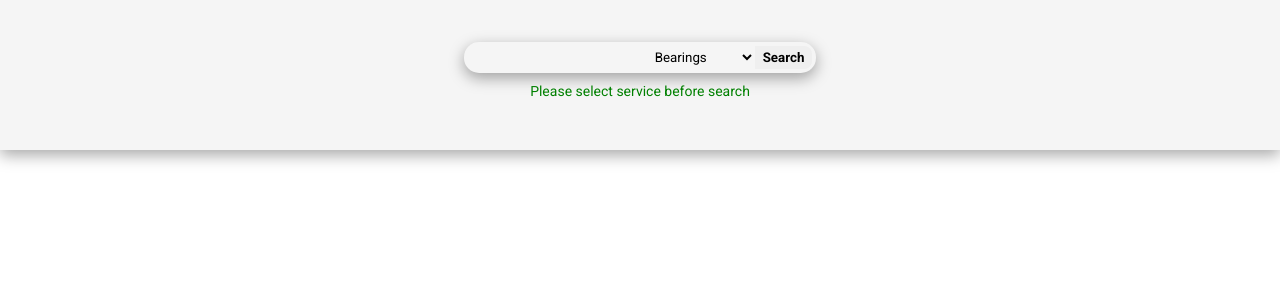
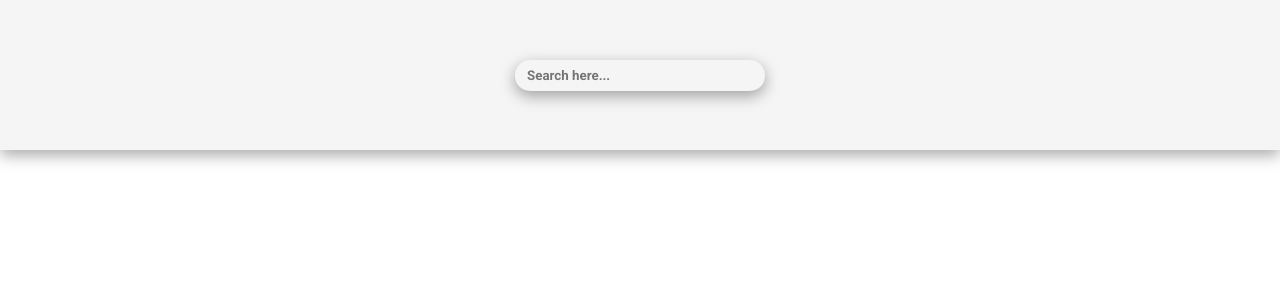
Before and after one commit to backerdev/mech, a React (Vite) app: page / in a window 1280 px wide. Shown: the top 300 px of the page. Built offline with nearby package versions, Linux system fonts and the light colour scheme.

Commit message:
Requested change

```diff
--- a/src/App.jsx
+++ b/src/App.jsx
@@ -1,27 +1,54 @@
-import { useState } from "react";
+import { useState, useEffect } from "react";
 
 import "./App.css";
 import bearingLists from "./datas/bearings.json";
 import tmcGoods from "./datas/tmc_goods.json";
 import tmcSvs from "./datas/tmc_service.json";
 function App() {
-  const bearings = bearingLists;
-  const [resultItem, setResultItem] = useState([]);
-  const [selectedServive, setSelectedService] = useState("bearing");
+  // const bearings = bearingLists;
+  const [bearings, setBearings] = useState([]);
+  const [services, setServices] = useState([]);
+  const [goods, setGoods] = useState([]);
+  // const [resultItems, setResultItems] = useState([]);
+  // const [selectedServive, setSelectedService] = useState("bearing");
   const [search, setSearch] = useState("");
 
-  function handleSearch(e) {
-    let Service = [];
-    e.preventDefault();
+  useEffect(() => {
     if (!search) return;
-    if (selectedServive === "tmc_svc") {
-      Service = tmcSvs;
-    } else if (selectedServive === "tmc_gds") {
-      Service = tmcGoods;
-    } else {
-      Service = bearings;
-    }
-    const result = Service.filter((item) => {
+    function handleSearch() {
+      // let Service = bearings || tmcSvs || tmcGoods;
+
+      // e.preventDefault();
+      // if (!search) return;
+      // if (selectedServive === "tmc_svc") {
+      //   Service = tmcSvs;
+      // } else if (selectedServive === "tmc_gds") {
+      //   Service = tmcGoods;
+      // } else {
+      //   Service = bearings;
+      // }
+      const bearingResult = bearingLists.filter(
+        (item) =>
+          item?.item === Number(search) ||
+          item?.long_desc?.toUpperCase()?.search(search.toUpperCase()) !== -1 ||
+          item?.desc
+            .toUpperCase()
+            .replace("-", " ")
+            ?.search(search.toUpperCase()) !== -1 ||
+          item?.material === Number(search)
+      );
+      const tmcSvcResult = tmcSvs.filter((item) => {
+        if (
+          item.item === Number(search) ||
+          item?.desc
+            .toUpperCase()
+            .replace("-", " ")
+            ?.search(search.toUpperCase()) !== -1
+        )
+          return item;
+      });
+
+      const tmcGdsResult = tmcGoods.filter((item) => {
         if (
           item?.item === Number(search) ||
           item?.long_desc?.toUpperCase()?.search(search.toUpperCase()) !== -1 ||
@@ -30,42 +57,104 @@ function App() {
             .replace("-", " ")
             ?.search(search.toUpperCase()) !== -1 ||
           item?.material === Number(search)
-      ) {
+        )
           return item;
-      }
       });
-    const result2 = Service.filter((item) => {
-      if (
-        item?.item === Number(search) ||
-        item?.desc
-          .toUpperCase()
-          .replace("-", " ")
-          ?.search(search.toUpperCase()) !== -1
-      ) {
-        return item;
-      }
-    });
-    setResultItem(result2 ? result2 : result);
+
+      setBearings(bearingResult);
+      setServices(tmcSvcResult);
+      setGoods(tmcGdsResult);
+      // const result = Service.filter((item) => {
+      //   if (
+      //     item?.item === Number(search) ||
+      //     item?.long_desc?.toUpperCase()?.search(search.toUpperCase()) !== -1 ||
+      //     item?.desc
+      //       .toUpperCase()
+      //       .replace("-", " ")
+      //       ?.search(search.toUpperCase()) !== -1 ||
+      //     item?.material === Number(search)
+      //   ) {
+      //     return item;
+      //   }
+      // });
+      // const result2 = Service.filter((item) => {
+      //   if (
+      //     item?.item === Number(search) ||
+      //     item?.desc
+      //       .toUpperCase()
+      //       .replace("-", " ")
+      //       ?.search(search.toUpperCase()) !== -1
+      //   ) {
+      //     return item;
+      //   }
+      // });
+      // setResultItem(result2 ? result2 : result);
       // const test2 = "Provision";
       // const testt =
       //   "A.1.1 Provision of one (1) full time resident mechanical maintenance supervisor during normal working hours, as specified. ";
       // // console.log(testt.split(" ").filter(Number));
       // console.log(testt.toUpperCase().search(test2.toUpperCase()));
     }
+    return handleSearch();
+  }, [bearings, search]);
+
+  // function handleSearch(e) {
+  //   let Service = [];
+  //   e.preventDefault();
+  //   if (!search) return;
+  //   if (selectedServive === "tmc_svc") {
+  //     Service = tmcSvs;
+  //   } else if (selectedServive === "tmc_gds") {
+  //     Service = tmcGoods;
+  //   } else {
+  //     Service = bearings;
+  //   }
+  //   const result = Service.filter((item) => {
+  //     if (
+  //       item?.item === Number(search) ||
+  //       item?.long_desc?.toUpperCase()?.search(search.toUpperCase()) !== -1 ||
+  //       item?.desc
+  //         .toUpperCase()
+  //         .replace("-", " ")
+  //         ?.search(search.toUpperCase()) !== -1 ||
+  //       item?.material === Number(search)
+  //     ) {
+  //       return item;
+  //     }
+  //   });
+  //   const result2 = Service.filter((item) => {
+  //     if (
+  //       item?.item === Number(search) ||
+  //       item?.desc
+  //         .toUpperCase()
+  //         .replace("-", " ")
+  //         ?.search(search.toUpperCase()) !== -1
+  //     ) {
+  //       return item;
+  //     }
+  //   });
+  //   setResultItem(result2 ? result2 : result);
+  //   // const test2 = "Provision";
+  //   // const testt =
+  //   //   "A.1.1 Provision of one (1) full time resident mechanical maintenance supervisor during normal working hours, as specified. ";
+  //   // // console.log(testt.split(" ").filter(Number));
+  //   // console.log(testt.toUpperCase().search(test2.toUpperCase()));
+  // }
   return (
     <div className="app">
       <nav>
-        <form onSubmit={handleSearch}>
+        <form>
           <div className="searchEngine">
             <label htmlFor="search" style={{ display: "none" }}>
               search
             </label>
             <input
+              placeholder="Search here..."
               type="text"
               value={search}
               onChange={(e) => setSearch(e.target.value)}
             />
-            <div style={{ display: "flex" }}>
+            {/* <div style={{ display: "flex" }}>
               <select
                 value={selectedServive}
                 onChange={(e) => setSelectedService(e.target.value)}
@@ -75,19 +164,21 @@ function App() {
                 <option value="tmc_gds">TMC-Goods</option>
               </select>
               <button type="submit">Search</button>
+            </div> */}
           </div>
-          </div>
-          <span className="statics">
+          {/* <span className="statics">
             {resultItem.length
               ? `${resultItem.length} items found`
               : "Please select service before search"}
-          </span>
+          </span> */}
         </form>
       </nav>
 
       <section>
-        {resultItem &&
-          resultItem.map((item, i) => (
+        {bearings.length ? (
+          <>
+            <h2>Bearings</h2>
+            {bearings.map((item, i) => (
               <div key={i} className="singleCart">
                 <span className="headings">{item.item}</span>
                 <span>{item.desc}</span>
@@ -95,6 +186,40 @@ function App() {
                 <span className="cost"> {item.cost && `$ ${item.cost}`}</span>
               </div>
             ))}
+          </>
+        ) : (
+          ""
+        )}
+        {services.length ? (
+          <>
+            <h2>Tmc-Services</h2>
+            {services.map((item, i) => (
+              <div key={i} className="singleCart">
+                <span className="headings">{item.item}</span>
+                <span>{item.desc}</span>
+                <span>{item.long_desc}</span>
+                <span className="cost"> {item.cost && `$ ${item.cost}`}</span>
+              </div>
+            ))}
+          </>
+        ) : (
+          ""
+        )}
+        {goods.length ? (
+          <>
+            <h2>Tmc-Goods</h2>
+            {goods.map((item, i) => (
+              <div key={i} className="singleCart">
+                <span className="headings">{item.item}</span>
+                <span>{item.desc}</span>
+                <span>{item.long_desc}</span>
+                <span className="cost"> {item.cost && `$ ${item.cost}`}</span>
+              </div>
+            ))}
+          </>
+        ) : (
+          ""
+        )}
       </section>
     </div>
   );
--- a/src/index.css
+++ b/src/index.css
@@ -5,3 +5,6 @@
   font-family: "Open Sans", sans-serif;
   font-family: "Roboto", sans-serif;
 }
+h2 {
+  padding-left: 10px;
+}
```
Also changed, not shown: 4 other files (tests, documents, lock files or other folders). Lines whose indentation alone changed are shown as unchanged.
